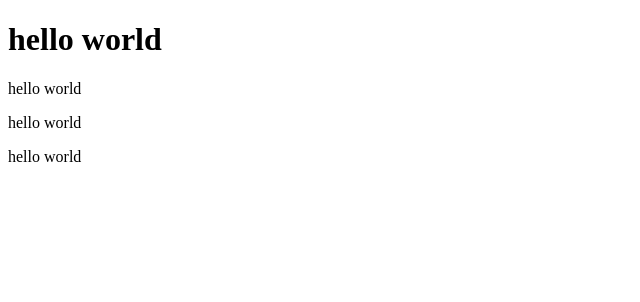
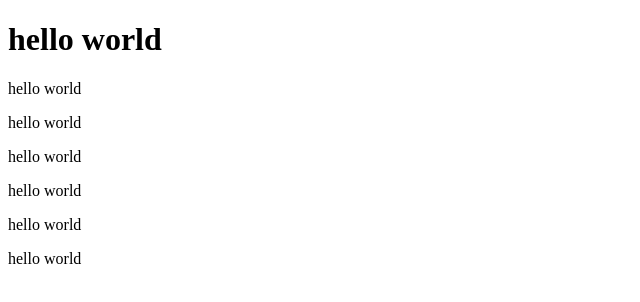
Before and after one commit to Ricardomjr-10/treino-merge, a plain HTML site: page index.html in a window 1280 px wide. Shown: the whole page, without its empty margins (0-640 px from the left). Drawn offline with Linux system fonts and the light colour scheme.

Commit message:
outra div

```diff
--- a/index.html
+++ b/index.html
@@ -13,6 +13,11 @@
             <p>hello world</p>
             <p>hello world</p>
         </div>
+        <div>
+            <p>hello world</p>
+            <p>hello world</p>
+            <p>hello world</p>
+        </div>
     </main>
 </body>
 </html>
```
